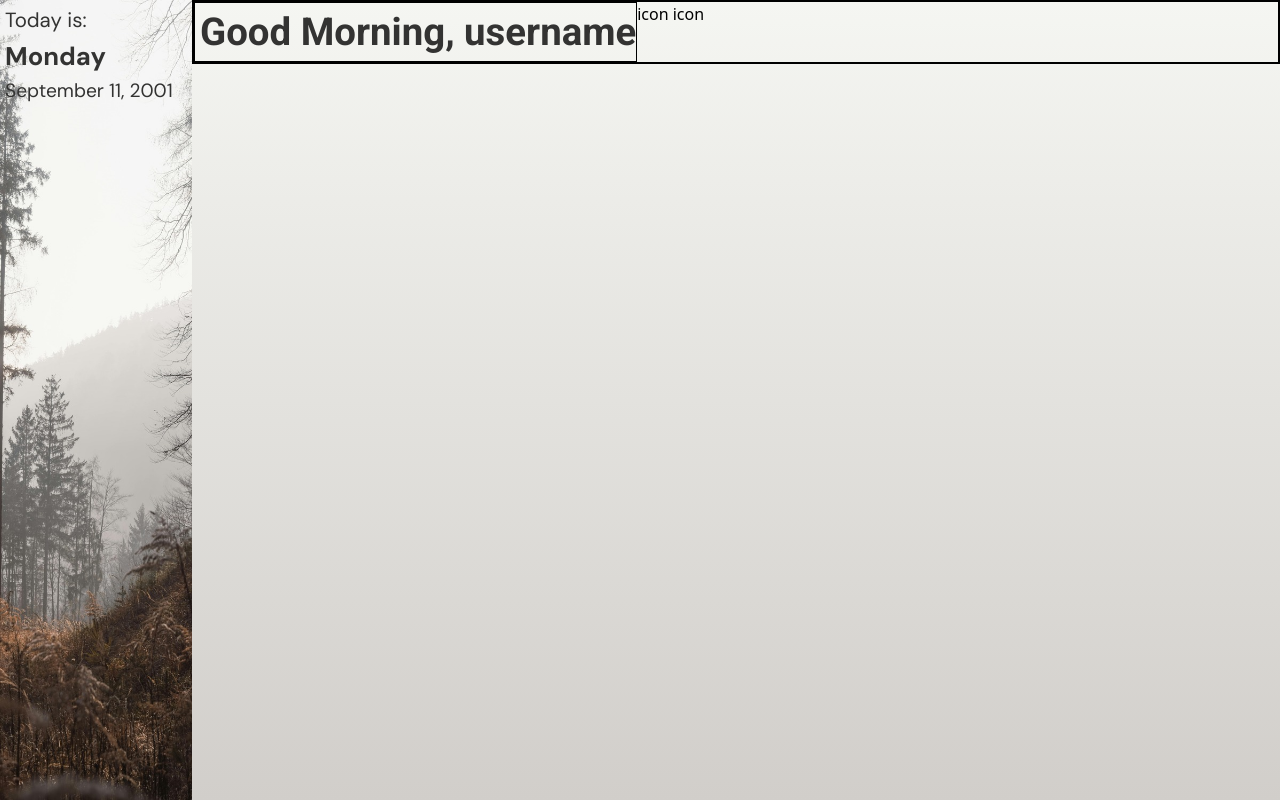
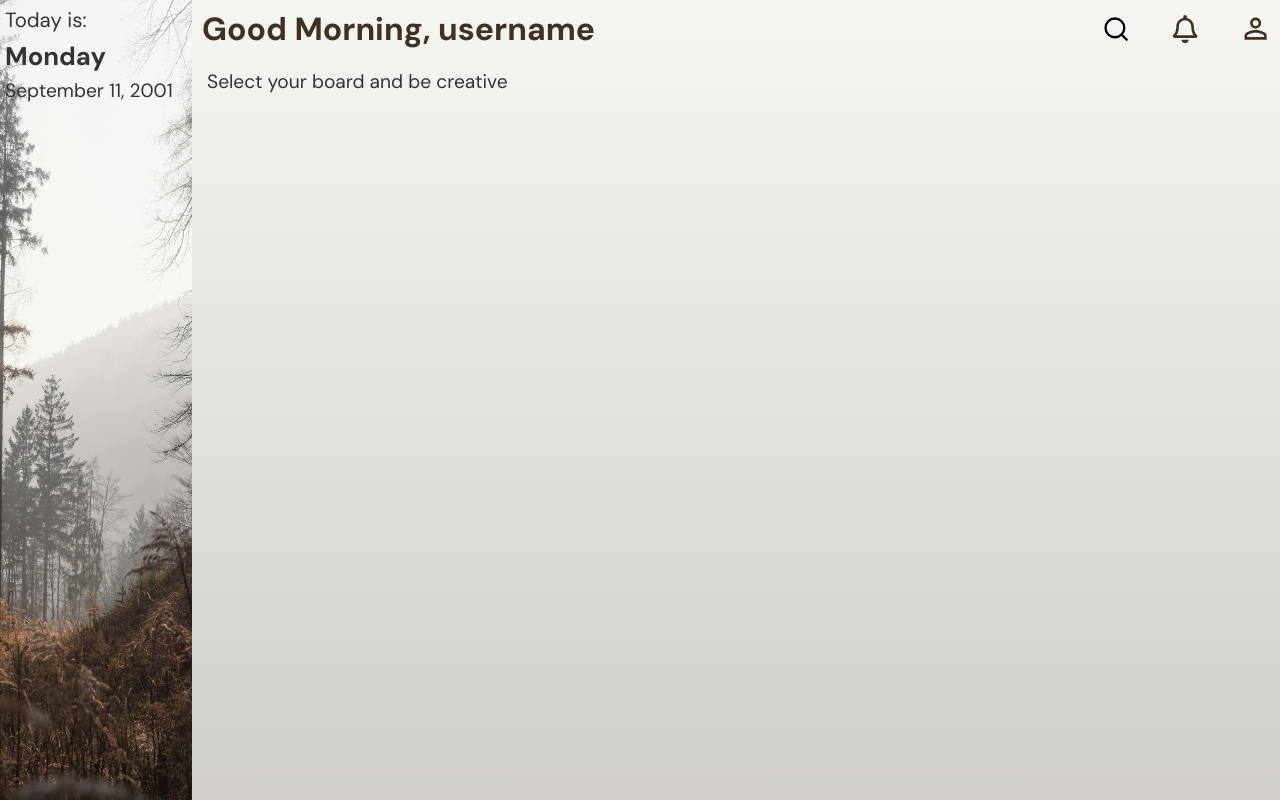
Before and after one commit to Fourthhy/Lumina, a React (Vite) app: page /boardselection in a window 1280 px wide. Built offline with nearby package versions, Linux system fonts and the light colour scheme.

Commit message:
Implementation: Board Selection Page

```diff
--- a/src/index.css
+++ b/src/index.css
@@ -11,5 +11,10 @@
     background: linear-gradient(to bottom,
         #F5F6F2,
         #D1CECA
+
     )
 }
+
+.blur {
+    backdrop-filter: blur(10px);
+}
--- a/src/pages/BoardSelection.jsx
+++ b/src/pages/BoardSelection.jsx
@@ -1,3 +1,7 @@
+import { FaRegBell } from "react-icons/fa";
+import { LuSearch } from "react-icons/lu";
+import { MdOutlinePersonOutline } from "react-icons/md";
+
 export default function BoardSelectio() {
     return (
         <>
@@ -21,13 +25,18 @@ export default function BoardSelectio() {
                     </div>
                 </div>
                 <div className="h-[100%] w-[85%] gradient-morning">
-                    <div className="w-[100%] border-[2px] border-black flex">
-                        <p className="font-Header text-[3vw] font-bold text-[#333332] pl-[5px] w-auto border-[1px] border-black">
+                    <div className="w-full py-[5px] flex items-center"> {/* HEADER BAR */}
+                        <p className="font-Content text-[2.5vw] font-bold text-[#403127] pl-[10px] flex-grow border-1 border-black">
                             Good Morning, username
                         </p>
-                        <div>
-                            icon icon
+                        <div className="flex gap-[40px] justify-end items-center border-1 mr-[8px]">
+                            <LuSearch className="text-[2.2vw] text-[#403127b]" />
+                            <FaRegBell className="text-[2.2vw] text-[#403127]" />
+                            <MdOutlinePersonOutline className="text-[2.6vw] text-[#403127]" />
                         </div>
+                    </div>
+                    <div className="mt-[10px] pl-[15px] font-Content text-[1.5vw] text-[#333332]">
+                        Select your board and be creative
                     </div>
                 </div>
             </div>
```
